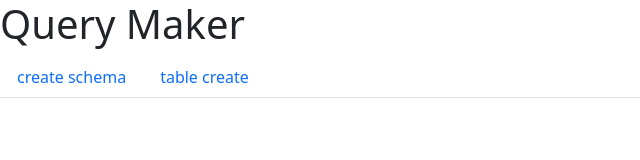
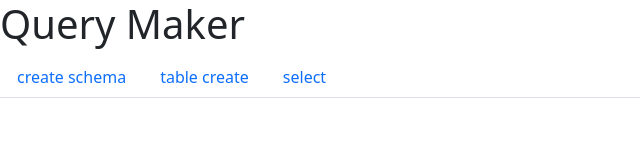
Before and after one commit to lesw1216/query-maker-vue, a Vue app: page / in a window 1280 px wide. Shown: the top 160 px of the page, without its empty margins (0-640 px from the left). Built offline with nearby package versions, Linux system fonts and the light colour scheme.

Commit message:
feat: add select view

```diff
--- a/src/components/NavigatorComp.vue
+++ b/src/components/NavigatorComp.vue
@@ -6,6 +6,9 @@
         </li>
         <li class="nav-item">
           <router-link class="nav-link" to="/table">table create</router-link>
+        </li>
+        <li class="nav-item">
+          <router-link class="nav-link" to="/select">select</router-link>
         </li>
       </ul>
     </div>
--- a/src/router/index.js
+++ b/src/router/index.js
@@ -1,6 +1,7 @@
 import { createRouter, createWebHistory } from 'vue-router'
 import SchemaView from '@/views/SchemaView.vue'
 import TableView from '@/views/TableView.vue'
+import SelectView from '@/views/SelectView.vue'
 
 const router = createRouter({
   history: createWebHistory(import.meta.env.BASE_URL),
@@ -27,6 +28,11 @@ const router = createRouter({
       path: '/table',
       name: 'table',
       component: TableView
+    },
+    {
+      path: '/select',
+      name: 'select',
+      component: SelectView
     }
   ]
 })
```
